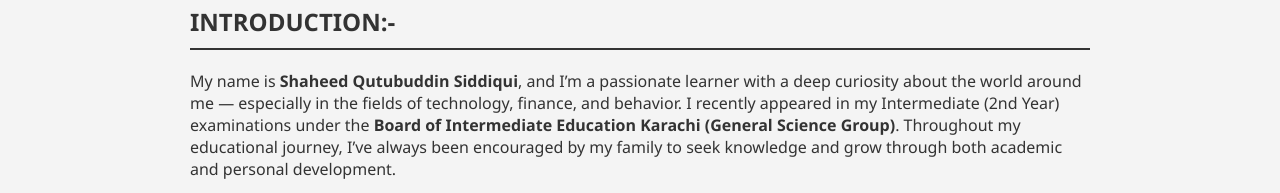
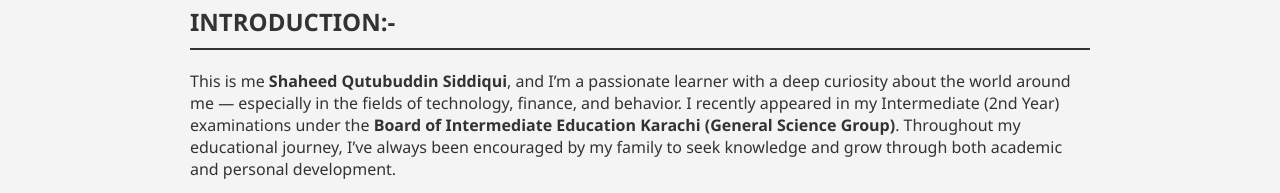
Before and after one commit to shaheedqs/shaheedqutubuddinsiddiqui-portfolio, a plain HTML site: page index.html in a window 1280 px wide. Shown: the part 442-635 px from the top of the page. Drawn offline with Linux system fonts and the light colour scheme.

Commit message:
Update index.html

```diff
--- a/index.html
+++ b/index.html
@@ -134,7 +134,7 @@
 
 <section>
   <h2>INTRODUCTION:-</h2>
-  <p>My name is <strong>Shaheed Qutubuddin Siddiqui</strong>, and I’m a passionate learner with a deep curiosity about the world around me — especially in the fields of technology, finance, and behavior. I recently appeared in my Intermediate (2nd Year) examinations under the <strong>Board of Intermediate Education Karachi (General Science Group)</strong>. Throughout my educational journey, I’ve always been encouraged by my family to seek knowledge and grow through both academic and personal development.</p>
+  <p>This is me <strong>Shaheed Qutubuddin Siddiqui</strong>, and I’m a passionate learner with a deep curiosity about the world around me — especially in the fields of technology, finance, and behavior. I recently appeared in my Intermediate (2nd Year) examinations under the <strong>Board of Intermediate Education Karachi (General Science Group)</strong>. Throughout my educational journey, I’ve always been encouraged by my family to seek knowledge and grow through both academic and personal development.</p>
 
   <p>My schooling years helped me develop a strong foundation. I studied from <strong>The Crescent Academy</strong> till Class 4, and then shifted to <strong>Montessori Complex Grammar School</strong>, where I completed my matriculation in the Pre-Medical group with <strong>first division</strong>. Later, I continued my studies at <strong>Govt. Dehli College</strong>, choosing General Science for intermediate. I secured a <strong>first division in 1st Year</strong>, and my 2nd Year result is currently awaited. This academic path has helped me grow not only in subjects but also in character — making me more disciplined, focused, and eager to learn new things.</p>
 
```
